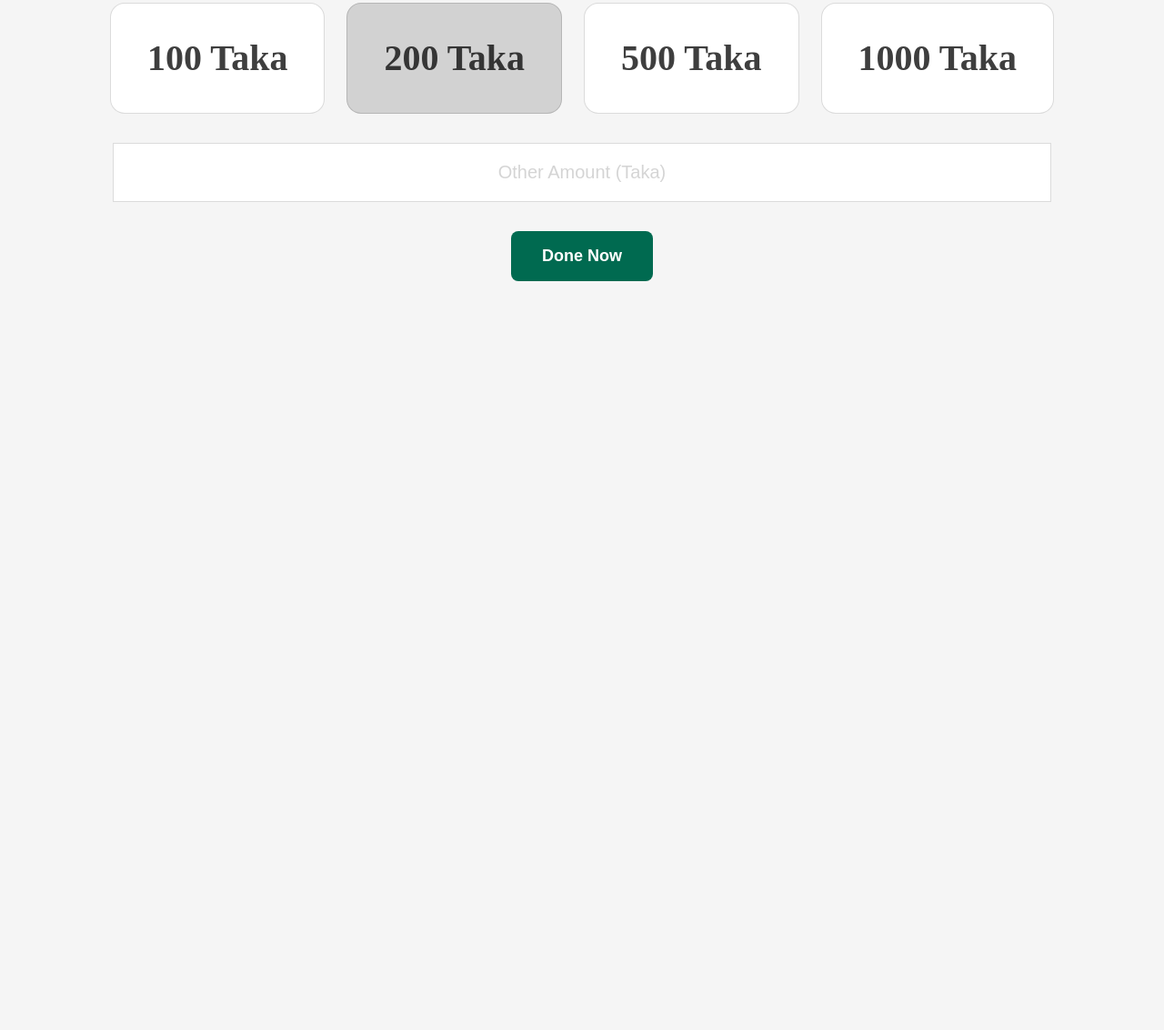
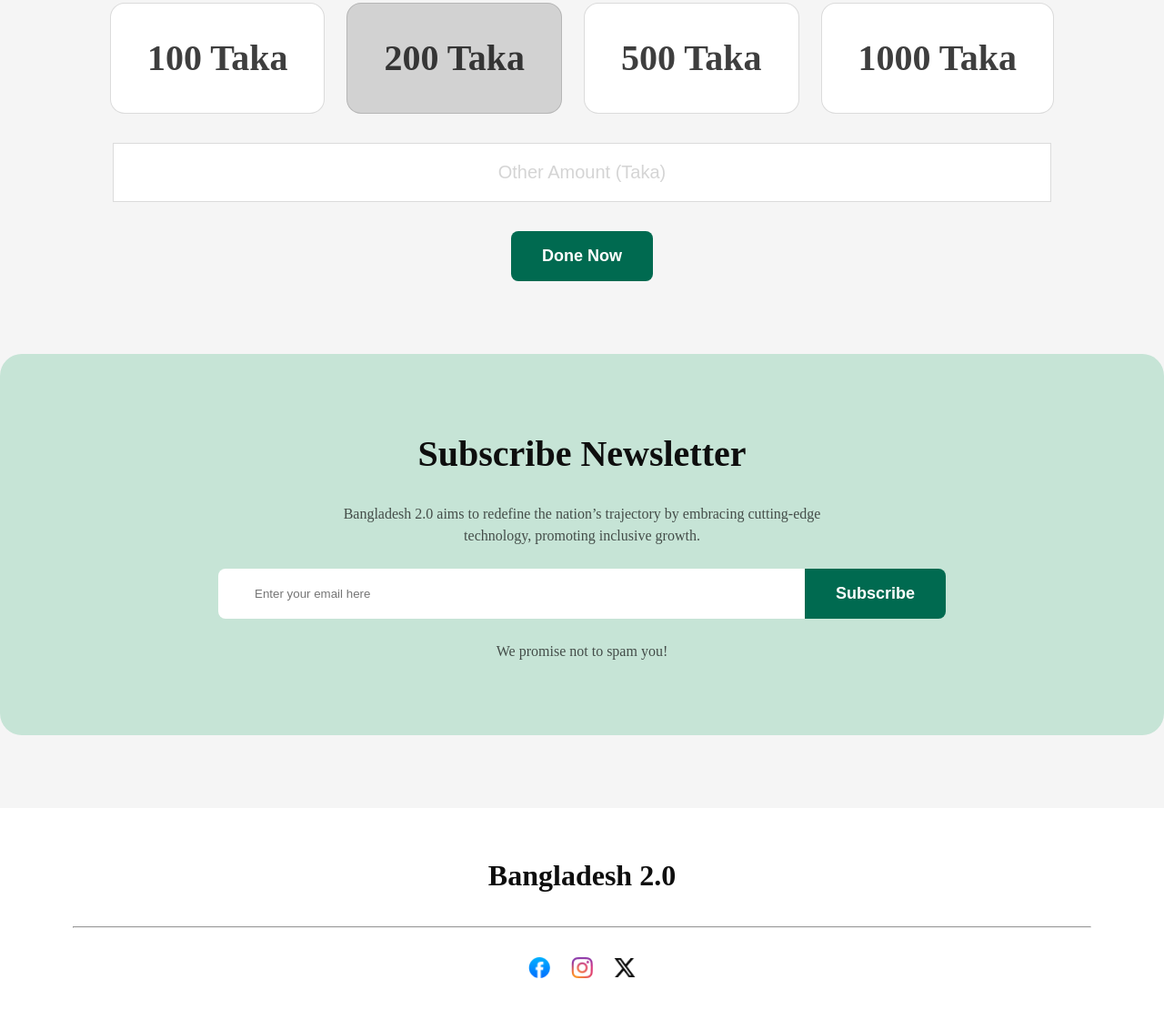
Before and after one commit to omarfaruk-pro/ph-assignment-1, a plain HTML site: page index.html in a window 1280 px wide. Shown: the part 3718-4850 px from the top of the page at 91% size. Before the commit the page ends 4027 px from the top, so only its background shows below. Drawn offline with Linux system fonts and the light colour scheme.

Commit message:
footer done

```diff
--- a/assets/style.css
+++ b/assets/style.css
@@ -319,3 +319,65 @@ p.section-description {
   margin-top: 32px;
   border: none;
 }
+
+/* newsletter ection css */
+.newsletter {
+  text-align: center;
+  margin: 80px 0;
+  padding: 80px 0;
+  background-color: #c6e4d6;
+  border-radius: 24px;
+}
+.newsletter p {
+  opacity: 0.7;
+}
+.newsletter form {
+  display: flex;
+  max-width: 800px;
+  margin: 24px auto;
+  border-radius: 8px;
+  overflow: hidden;
+}
+.newsletter form input {
+  width: 100%;
+  background-color: white;
+  padding: 18px 40px;
+  border: none;
+}
+.newsletter form input:focus {
+  outline: none;
+}
+.newsletter form button {
+  background-color: #006a50;
+  border: none;
+  color: white;
+  font-size: 18px;
+  font-weight: 600;
+  padding: 17px 34px;
+}
+
+/* footer css */
+footer {
+  background-color: white;
+  padding: 50px 0;
+  text-align: center;
+}
+footer h2 {
+  font-size: 32px;
+  font-weight: 700;
+  margin-bottom: 32px;
+}
+footer hr {
+  max-width: 1120px;
+  margin: auto;
+}
+.social-link {
+  display: flex;
+  gap: 23px;
+  justify-content: center;
+  align-items: center;
+  margin-top: 32px;
+}
+.social-link img {
+  width: 24px;
+}
--- a/index.html
+++ b/index.html
@@ -246,6 +246,31 @@
           <button type="submit">Done Now</button>
         </form>
       </section>
+
+      <!-- newsletter section -->
+      <section class="newsletter">
+        <h2 class="section-title">Subscribe Newsletter</h2>
+        <p class="section-description">
+          Bangladesh 2.0 aims to redefine the nation’s trajectory by embracing
+          cutting-edge <br />
+          technology, promoting inclusive growth.
+        </p>
+        <form action="">
+          <input type="email" placeholder="Enter your email here" />
+          <button type="submit">Subscribe</button>
+        </form>
+        <p>We promise not to spam you!</p>
+      </section>
     </main>
+    <!-- footer -->
+    <footer>
+      <h2>Bangladesh 2.0</h2>
+      <hr />
+      <div class="social-link">
+        <a href="#"><img src="assets/facebook.png" alt="" /></a>
+        <a href="#"><img src="assets/instagram.png" alt="" /></a>
+        <a href="#"><img src="assets/x.png" alt="" /></a>
+      </div>
+    </footer>
   </body>
 </html>
```
